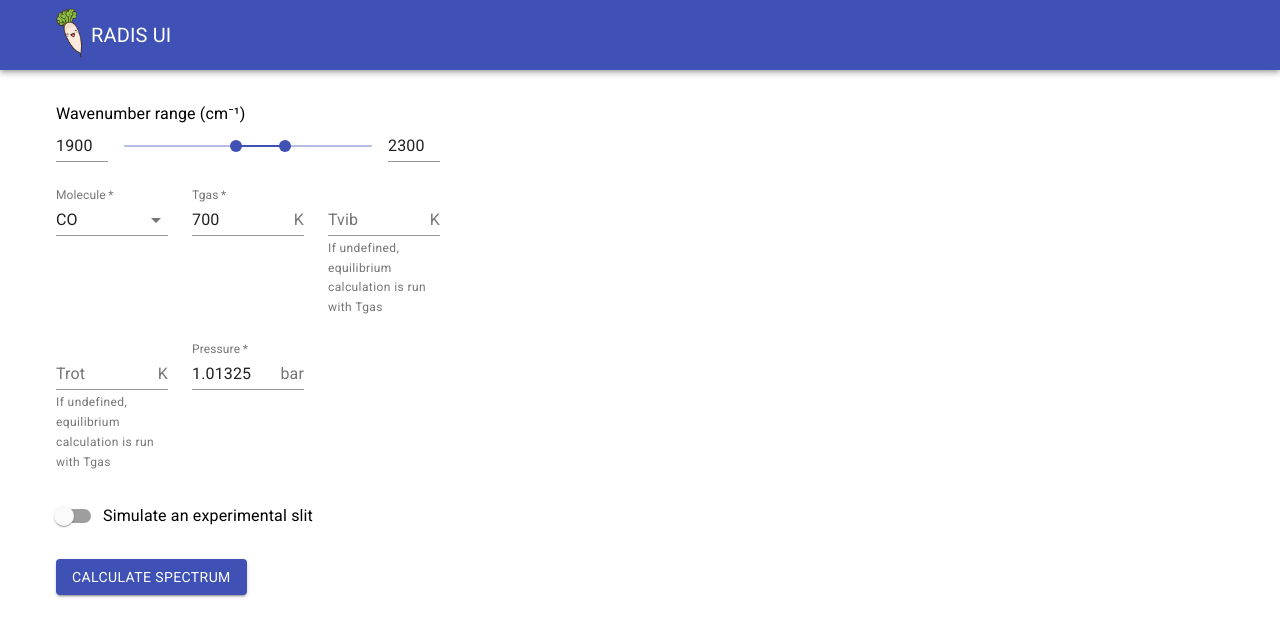
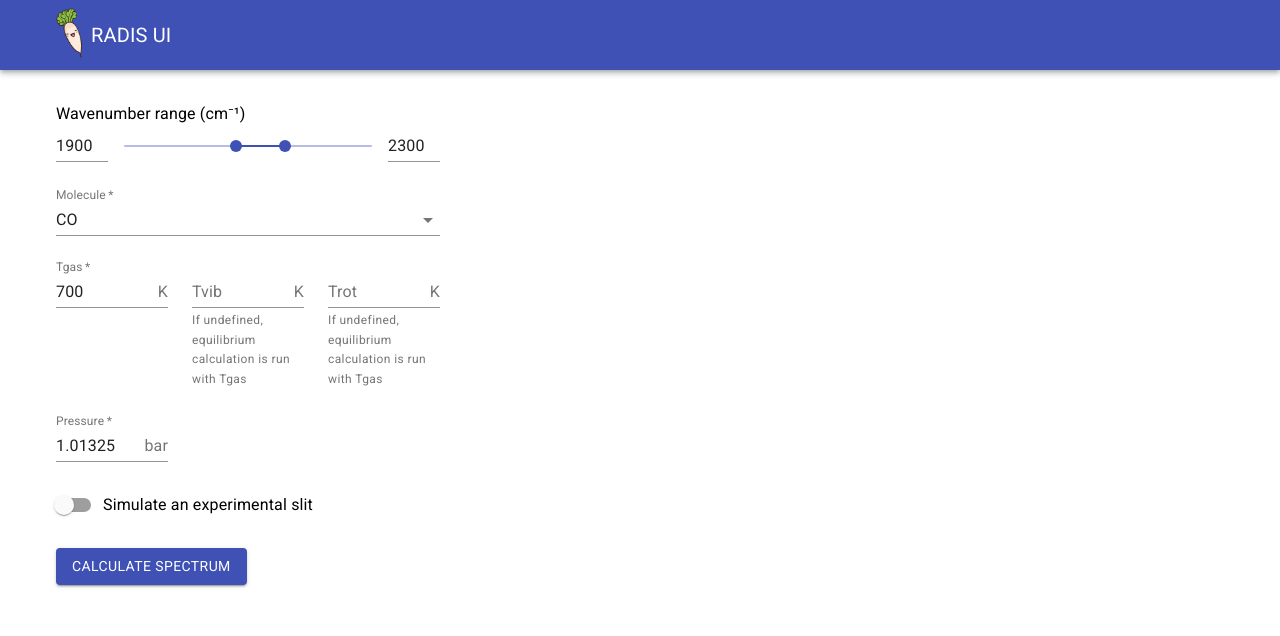
Before and after one commit to arunavabasucom/radis-app, a React (Create React App) app in the folder frontend/: page / in a window 1280 px wide. Shown: the top 636 px of the page. Built offline with nearby package versions, Linux system fonts and the light colour scheme; no server answers.

Commit message:
Change molecule input to max width

```diff
--- a/frontend/src/components/CalcSpectrum.tsx
+++ b/frontend/src/components/CalcSpectrum.tsx
@@ -141,7 +141,7 @@ const CalcSpectrum: React.FC = () => {
             />
           </Grid>
 
-          <Grid item xs={4}>
+          <Grid item xs={12}>
             <MoleculeSelector
               params={params}
               setParams={setParams}
```
